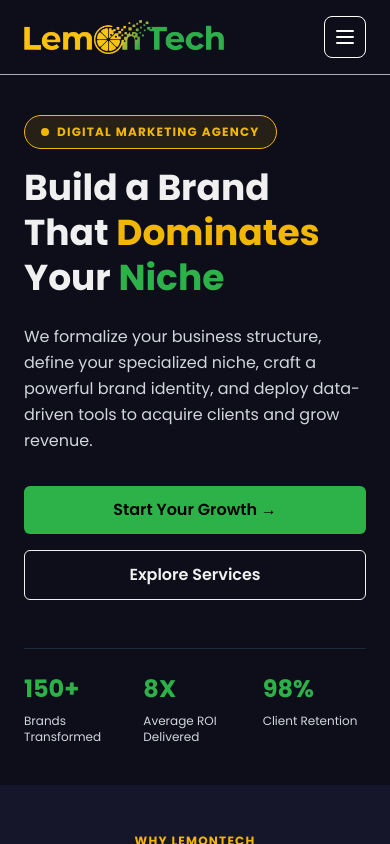
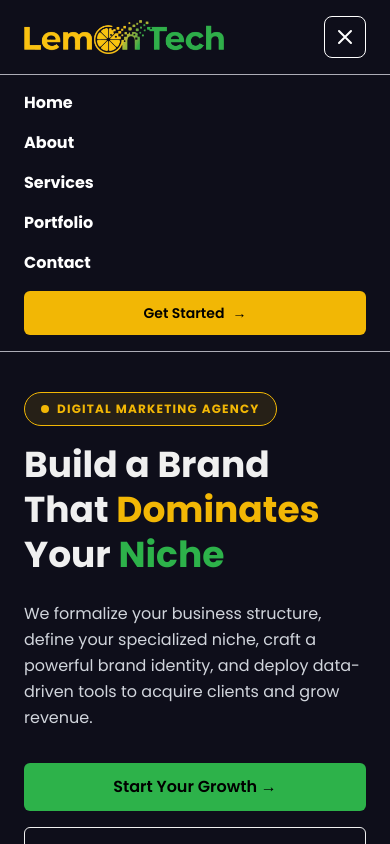
Before and after one commit to Nitasubedi/lemonTech, a Next.js app: page / in a window 390 px wide. Both pictures are taken after a click on the button "Open Menu". Shown: the top 844 px of the page. Built offline with nearby package versions, Linux system fonts and the light colour scheme.

Commit message:
fix: responsive menu

```diff
--- a/components/Header.tsx
+++ b/components/Header.tsx
@@ -1,9 +1,14 @@
-import React from "react";
+"use client"
+
+import React, { useState, useEffect, useRef } from "react";
 import Image from "next/image";
 import Link from "next/link";
 import Logo from "@/assets/lemonTech-header-logo.png";
 
 const Header = () => {
+  const [isOpen, setIsOpen] = useState(false);
+  const headerRef = useRef<HTMLDivElement>(null); // Ref to capture the header container
+
   const navLinks = [
     { name: "Home", href: "/" },
     { name: "About", href: "/about" },
@@ -12,8 +17,30 @@
     { name: "Contact", href: "#contact" },
   ];
 
+  // Handle clicking outside of the header component
+  useEffect(() => {
+    const handleClickOutside = (event: MouseEvent) => {
+      if (headerRef.current && !headerRef.current.contains(event.target as Node)) {
+        setIsOpen(false);
+      }
+    };
+
+    // Only bind the event listener if the menu is open
+    if (isOpen) {
+      document.addEventListener("mousedown", handleClickOutside);
+    }
+
+    // Clean up the event listener
+    return () => {
+      document.removeEventListener("mousedown", handleClickOutside);
+    };
+  }, [isOpen]);
+
   return (
-    <header className="sticky top-0 z-50 w-full border-b border-(--text-gray) bg-background backdrop-blur-md">
+    <header
+      ref={headerRef} // Attached the ref here
+      className="sticky top-0 z-50 w-full border-b border-(--text-gray) bg-background backdrop-blur-md"
+    >
       <div className="mx-auto flex max-w-7xl items-center justify-between px-6 py-4">
         {/* Logo */}
         <Link href="/" className="flex items-center gap-3">
@@ -52,8 +79,27 @@
         {/* Mobile Menu Button */}
         <button
           className="rounded-lg border p-2 md:hidden"
-          aria-label="Open Menu"
+          aria-label={isOpen ? "Close Menu" : "Open Menu"}
+          onClick={() => setIsOpen(!isOpen)}
         >
+          {isOpen ? (
+            /* Close/X Icon */
+            <svg
+              xmlns="http://www.w3.org/2000/svg"
+              className="h-6 w-6"
+              fill="none"
+              viewBox="0 0 24 24"
+              stroke="currentColor"
+              strokeWidth={2}
+            >
+              <path
+                strokeLinecap="round"
+                strokeLinejoin="round"
+                d="M6 18L18 6M6 6l12 12"
+              />
+            </svg>
+          ) : (
+            /* Hamburger Icon */
             <svg
               xmlns="http://www.w3.org/2000/svg"
               className="h-6 w-6"
@@ -68,8 +114,35 @@
                 d="M4 6h16M4 12h16M4 18h16"
               />
             </svg>
+          )}
         </button>
       </div>
+
+      {/* Mobile Dropdown Menu */}
+      {isOpen && (
+        <div className="border-t border-(--text-gray) bg-background px-6 py-4 md:hidden">
+          <nav className="flex flex-col gap-4">
+            {navLinks.map((link) => (
+              <Link
+                key={link.name}
+                href={link.href}
+                className="text-md font-bold text-foreground transition-colors duration-300 hover:text-(--lemon-yellow)"
+                onClick={() => setIsOpen(false)}
+              >
+                {link.name}
+              </Link>
+            ))}
+            <Link
+              href="#contact"
+              className="group inline-flex items-center justify-center gap-2 rounded-md bg-(--lemon-yellow) px-6 py-3 text-sm font-semibold text-black transition-all duration-300 hover:bg-(--lemon-yellow)/90"
+              onClick={() => setIsOpen(false)}
+            >
+              Get Started
+              <span>→</span>
+            </Link>
+          </nav>
+        </div>
+      )}
     </header>
   );
 };
```
Lines whose indentation alone changed are shown as unchanged.
